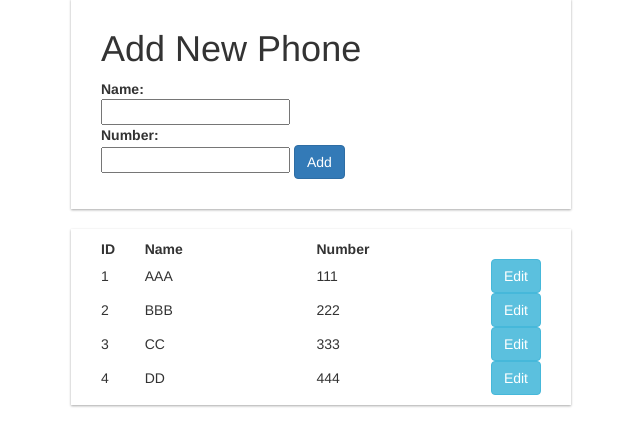
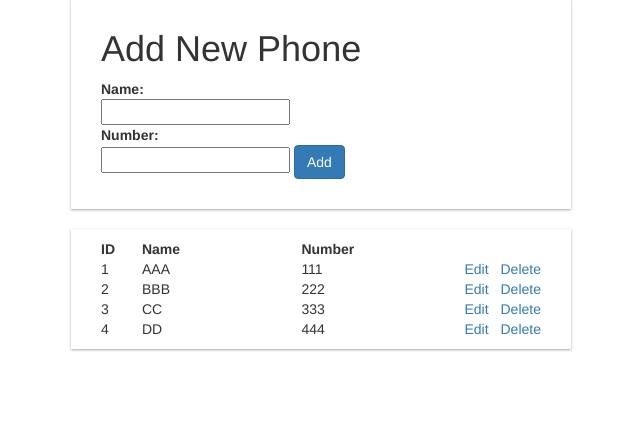
Before and after one commit to arunras/ip, a Flask app: page /contact in a window 1280 px wide. Shown: the part 93-539 px from the top of the page, without its empty margins (319-959 px from the left). Run offline with Flask 2, Linux system fonts and the light colour scheme; data comes from the database, SQL or seed files in the repository; both versions use the stored data as it was after the commit; some libraries are stand-ins or nearby versions.

Commit message:
add delete

```diff
--- a/contact/routes.py
+++ b/contact/routes.py
@@ -57,13 +57,29 @@ def select_contact(params=()):
         #con.close()
         return result.fetchall()
 
-def select_contact_by_id(id):
+def select_contact_by_id(contact_id):
     con = sql.connect(DATABASE)
     cur = con.cursor()
-    cur.execute("select * from tb_contact where "+id+"=?", (id,))
+    cur.execute("select * from tb_contact where id = ?", (contact_id,))
+    #con.close()
+    return cur.fetchall()
+
+def update_contact(contact_id, name, number):
+    con = sql.connect(DATABASE)
+    cur = con.cursor()
+    cur.execute("UPDATE tb_contact SET name=?, number=? WHERE id=?", (name, number, contact_id))
     con.commit()
     #con.close()
     return cur.fetchall()
+
+def delete_contact(contact_id):
+    con = sql.connect(DATABASE)
+    cur = con.cursor()
+    cur.execute("DELETE FROM tb_contact WHERE id=?", (contact_id,))
+    con.commit()
+    #con.close()
+
+
 
 
 @app.route('/hello')
@@ -111,8 +127,7 @@ def contact():
 @app.route('/update/<contact_id>', methods=['POST', 'GET'])
 def update(contact_id):
     contact = [dict(id=row[0], name=row[1], number=row[2]) for row in select_contact()]
-    #contact_by_id = [dict(id=row[0], name=row[1], number=row[2]) for row in select_contact_by_id(contact_id)]
-    contact_by_id = select_contact_by_id(contact_id)
+    contact_by_id = [dict(id=row[0], name=row[1], number=row[2]) for row in select_contact_by_id(contact_id)]
 
     error = None
     if request.method == 'POST':
@@ -121,10 +136,20 @@ def update(contact_id):
         if name == '' or number == '':
             error = 'Invalid! Please input name and number'
         else:
-            #insert_contact(name, number)
+            update_contact(contact_id, name, number)
             return redirect(url_for('contact'))
 
     return render_template('update.html', error=error, contact=contact, contact_by_id=contact_by_id)
+
+@app.route('/delete/<contact_id>', methods=['POST', 'GET'])
+def delete(contact_id):
+    if request.method == 'POST':
+        delete_contact(contact_id)
+
+    return redirect(url_for('contact'))
+
+    #return render_template('contact.html')
+
 
 
 
--- a/contact/templates/contact.html
+++ b/contact/templates/contact.html
@@ -25,7 +25,8 @@
                 <th width="50">ID</th>
                 <th width="200">Name</th>
                 <th width="200">Number</th>
-                <th widttt"50"></th>
+                <th width="40"></th>
+                <th width="30"></th>
             </tr>
             {% for contact in contact %}
             <tr>
@@ -39,7 +40,10 @@
                     {{ contact.number }}
                 </td>
                 <td>
-                    <a href="/update/{{contact.id}}" class="btn btn-info">Edit</button>
+                    <a href="/update/{{contact.id}}" class="">Edit</button>
+                </td>
+                <td>
+                    <a href="/delete/{{contact.id}}" class="">Delete</button>
                 </td>
             </tr>
             {% endfor %}
```
Also changed, not shown: contact/templates/update.html (+4 -7 lines), contact/account.db.
